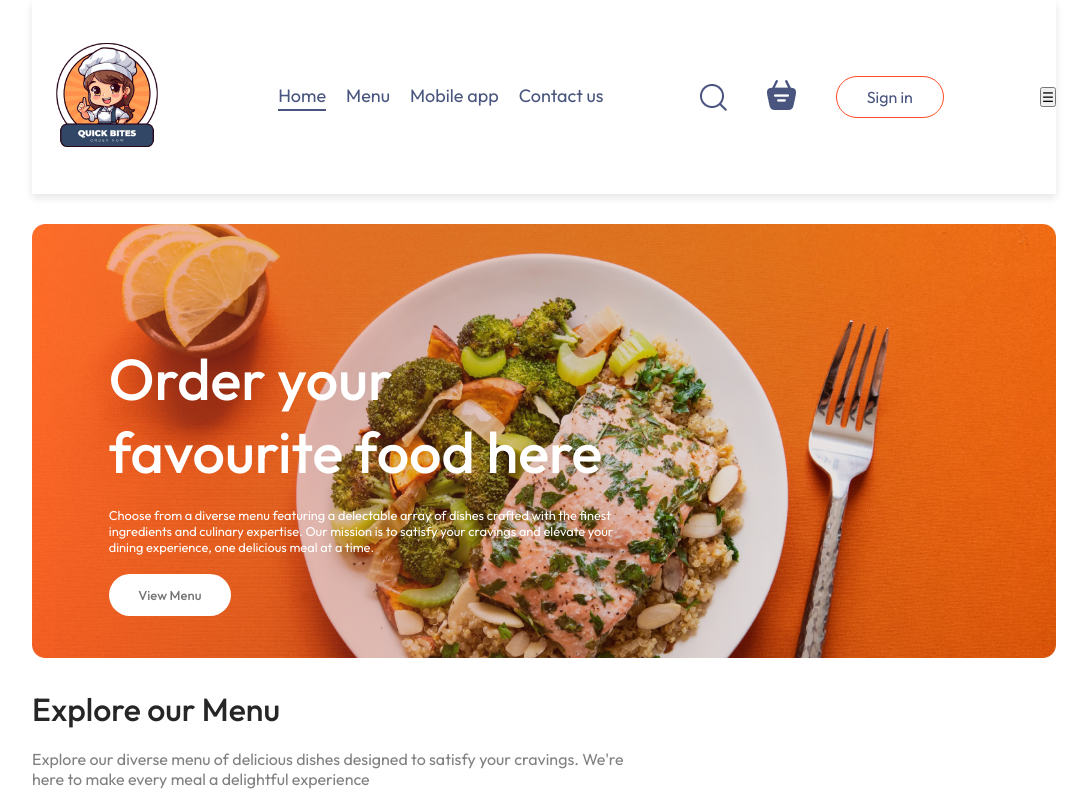
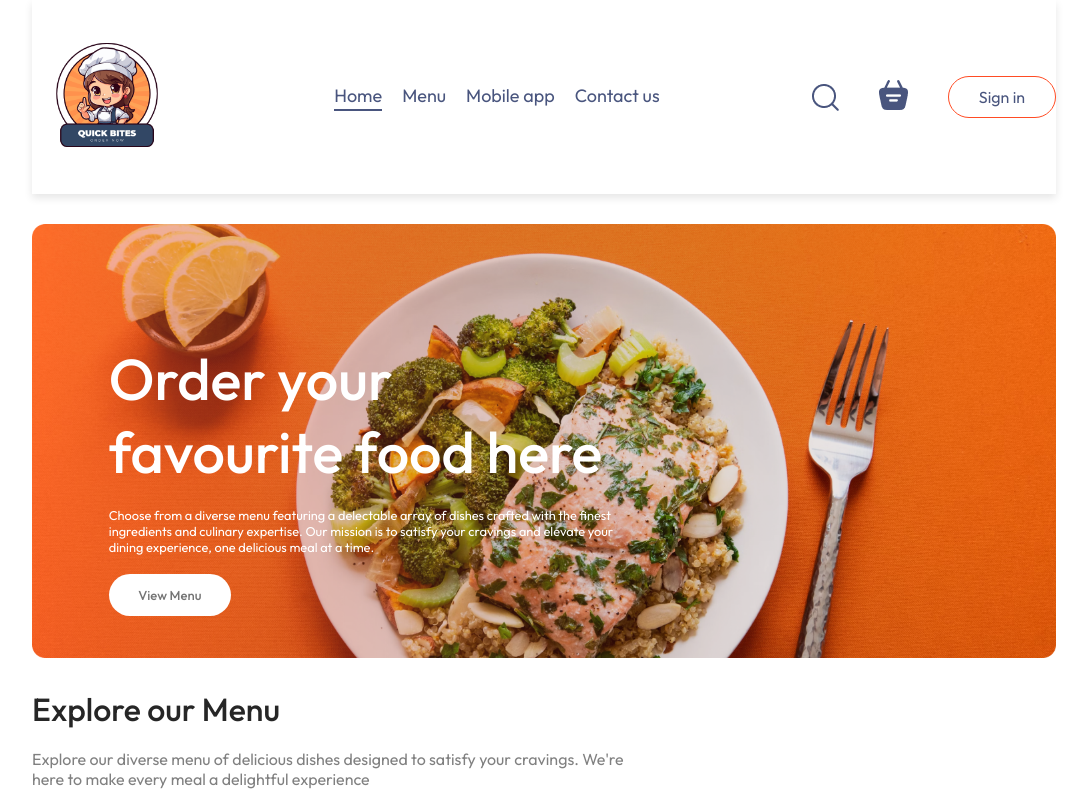
Before and after one commit to himanshudixit2002/Food-Del, a React (Vite) app in the folder frontend/: page / in a window 1280 px wide. Shown: the top 800 px of the page, without its empty margins (96-1183 px from the left). Built offline with nearby package versions, Linux system fonts and the light colour scheme; no server answers.

Commit message:
new-commit

```diff
--- a/frontend/src/components/Navbar/Navbar.jsx
+++ b/frontend/src/components/Navbar/Navbar.jsx
@@ -41,7 +41,7 @@ const Navbar = ({ setShowLogin }) => {
           </div>
         }
       </div>
-      <button className="mobile-menu-toggle" aria-label="Toggle Menu">☰</button> {/* Add a mobile menu toggle button */}
+
     </div>
   );
 };
```
